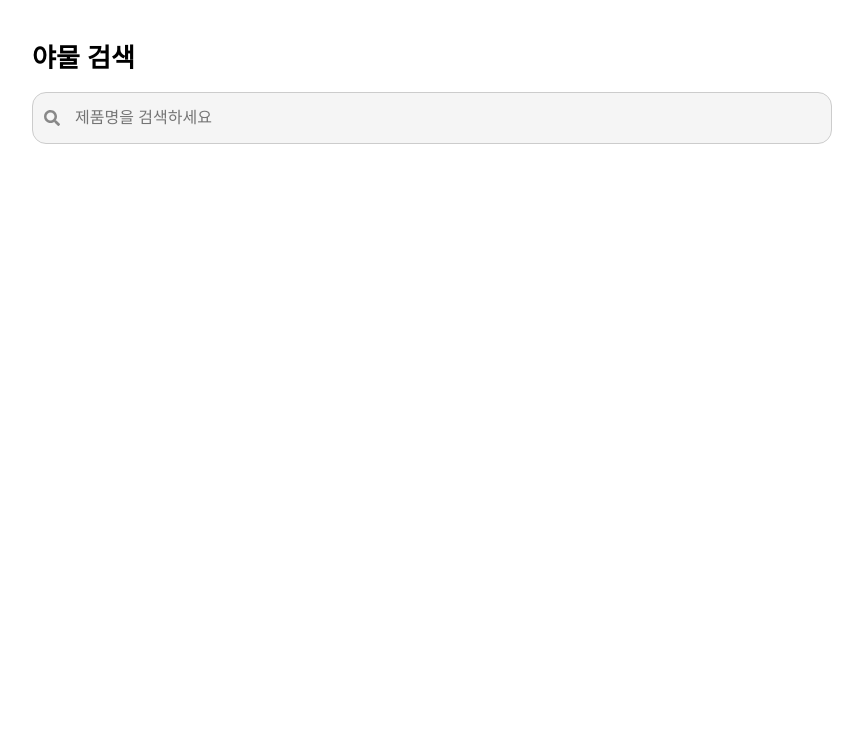
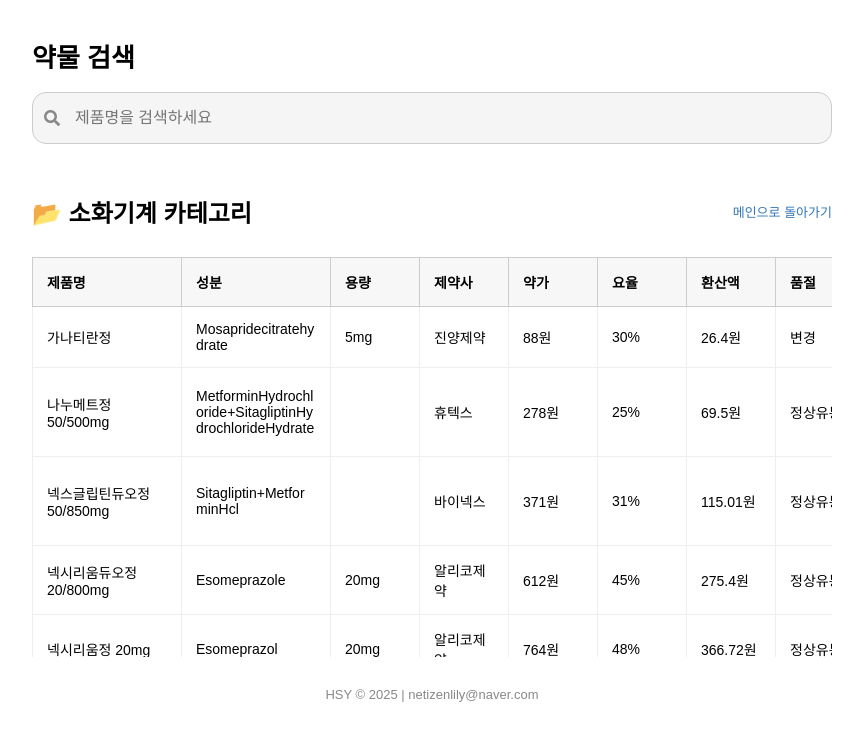
Before and after one commit to dasampharm/dasanpharm, a React (Create React App) app: page / in a window 1280 px wide. Both pictures are taken after a click on the button "소화기계". Shown: the top 740 px of the page, without its empty margins (208-1071 px from the left). Built offline with nearby package versions, Linux system fonts and the light colour scheme.

Commit message:
Update App.js

```diff
--- a/src/App.js
+++ b/src/App.js
@@ -23,7 +23,9 @@ function App() {
       return;
     }
     const lower = value.toLowerCase();
-    const filtered = data.filter((item) => item["제품명"]?.toLowerCase().startsWith(lower));
+    const filtered = data.filter((item) =>
+      item["제품명"]?.toLowerCase().startsWith(lower)
+    );
     setSuggestions(filtered);
   };
 
@@ -54,7 +56,10 @@ function App() {
         const sameDose = item["용량"]?.trim() === baseDose;
         return sameIngredient && (!sameDoseOnly || sameDose);
       });
-      filtered = [selectedDrug, ...filtered.filter((item) => item["제품명"] !== selectedDrug["제품명"])]
+      filtered = [
+        selectedDrug,
+        ...filtered.filter((item) => item["제품명"] !== selectedDrug["제품명"])
+      ];
     } else if (selectedCategory) {
       filtered = data.filter((item) => item["분류"] === selectedCategory);
     }
@@ -76,9 +81,8 @@ function App() {
 
   return (
     <div style={{ padding: "20px", fontFamily: "sans-serif", maxWidth: "800px", margin: "0 auto" }}>
-      {/* 검색창 영역 */}
       <div style={{ position: "sticky", top: 0, zIndex: 10, backgroundColor: "#fff", paddingBottom: "10px" }}>
-        <h1 style={{ fontSize: "26px" }}>야물 검색</h1>
+        <h1 style={{ fontSize: "26px" }}>약물 검색</h1>
         <div style={{ display: "flex", gap: "8px" }}>
           <div style={{ position: "relative", flexGrow: 1 }}>
             <FaSearch style={{ position: "absolute", top: "50%", left: "12px", transform: "translateY(-50%)", color: "#888" }} />
@@ -107,10 +111,9 @@ function App() {
         </div>
       </div>
 
-      {/* 메인 영역 */}
       {!selectedDrug && !selectedCategory && (
         <>
-          <h3 style={{ fontSize: "16px", marginTop: "20px", marginBottom: "8px" }}>야물 커튼거리</h3>
+          <h3 style={{ fontSize: "16px", marginTop: "20px", marginBottom: "8px" }}>약물 카테고리</h3>
           <div style={{ display: "flex", flexWrap: "wrap", gap: "10px", marginBottom: "20px" }}>
             {categories.map((cat) => (
               <button key={cat} onClick={() => handleCategoryClick(cat)} style={{ padding: "10px 16px", border: "1px solid #ccc", borderRadius: "12px", background: "white", fontSize: "14px", cursor: "pointer" }}>{cat}</button>
@@ -119,22 +122,21 @@ function App() {
 
           <h3 style={{ fontSize: "16px", marginBottom: "8px" }}>안내사항</h3>
           <div style={{ backgroundColor: "#f9f9f9", border: "1px solid #ccc", borderRadius: "12px", padding: "20px", fontSize: "13px", lineHeight: "1.7" }}>
-            <p>다산팝에서 거래하는 야물 리스트입니다.</p>
-            <p>제품명 검색 시 동일 성분의 야물이 보여진다고 안내.</p>
-            <p>야간은 내일 10시간 경에 최신화 완료.</p>
+            <p>다산팜에서 거래하는 약물 리스트입니다.</p>
+            <p>제품명 검색 시 동일 성분의 약물이 보여집니다.</p>
+            <p>약가는 매일 영업일 10시 경에 업데이트됩니다.</p>
           </div>
         </>
       )}
 
-      {/* 테이블 영역 */}
       {(selectedDrug || selectedCategory) && (
         <div style={{ marginTop: "20px", width: "100%", overflowX: "auto" }}>
+          <div style={{ display: "flex", justifyContent: "space-between", alignItems: "center", marginBottom: "8px" }}>
+            <h2>{selectedDrug ? "동일성분조회" : `📂 ${selectedCategory} 카테고리`}</h2>
+            <span onClick={handleReset} style={{ fontSize: "13px", color: "#2F75B5", cursor: "pointer" }}>메인으로 돌아가기</span>
+          </div>
+
           {selectedDrug && (
-            <>
-              <div style={{ marginBottom: "8px" }}>
-                <div style={{ fontSize: "16px" }}>성분: {selectedDrug["성분"]} {selectedDrug["용량"]}</div>
-              </div>
-              {/* 버튼들 추가 */}
             <div style={{ display: "flex", gap: "10px", marginBottom: "10px" }}>
               <label style={{ display: "flex", alignItems: "center", fontSize: "14px" }}>
                 <input type="checkbox" checked={sameDoseOnly} onChange={() => setSameDoseOnly(!sameDoseOnly)} />
@@ -145,14 +147,38 @@ function App() {
                 &nbsp;거래 가능
               </label>
             </div>
-            </>
           )}
 
-          {/* 테이블 컴포넌트 위치 (생략) */}
-
+          <div style={{ maxHeight: "400px", overflowY: "auto", position: "relative" }}>
+            <table style={{ borderCollapse: "collapse", tableLayout: "fixed", width: "100%", fontSize: "14px" }}>
+              <thead>
+                <tr>
+                  <th style={{ width: "120px", padding: "14px", border: "1px solid #ccc", backgroundColor: "#f7f7f7", textAlign: "left", wordBreak: "break-word", overflowWrap: "anywhere", whiteSpace: "normal", position: "sticky", top: 0, left: 0, zIndex: 4 }}>제품명</th>
+                  <th style={{ width: "120px", padding: "14px", border: "1px solid #ccc", backgroundColor: "#f7f7f7", textAlign: "left", wordBreak: "break-word", overflowWrap: "anywhere", whiteSpace: "normal", position: "sticky", top: 0, zIndex: 3 }}>성분</th>
+                  {["용량", "제약사", "약가", "요율", "환산액", "품절", "비고"].map((label, i) => (
+                    <th key={i} style={{ width: "60px", padding: "14px", border: "1px solid #ccc", backgroundColor: "#f7f7f7", textAlign: "left", wordBreak: "break-word", overflowWrap: "anywhere", whiteSpace: "normal", position: "sticky", top: 0, zIndex: 2 }}>{label}</th>
+                  ))}
+                </tr>
+              </thead>
+              <tbody>
+                {getFilteredDrugs().map((drug, index) => (
+                  <tr key={index}>
+                    <td style={{ width: "120px", padding: "14px", border: "1px solid #eee", background: "#fff", wordBreak: "break-word", overflowWrap: "anywhere", whiteSpace: "normal", position: "sticky", left: 0, zIndex: 1 }}>{drug["제품명"]}</td>
+                    <td style={{ width: "120px", padding: "14px", border: "1px solid #eee", wordBreak: "break-word", overflowWrap: "anywhere", whiteSpace: "normal" }}>{drug["성분"]}</td>
+                    {["용량", "제약사", "약가", "요율", "환산액", "품절", "비고"].map((key, i) => (
+                      <td key={i} style={{ width: "60px", padding: "14px", border: "1px solid #eee", wordBreak: "break-word", overflowWrap: "anywhere", whiteSpace: "normal" }}>{drug[key]}</td>
+                    ))}
+                  </tr>
+                ))}
+              </tbody>
+            </table>
+          </div>
         </div>
       )}
 
+      <div style={{ marginTop: "30px", fontSize: "13px", color: "#888", textAlign: "center" }}>
+        HSY © 2025 | netizenlily@naver.com
+      </div>
     </div>
   );
 }
```
Lines whose indentation alone changed are shown as unchanged.
